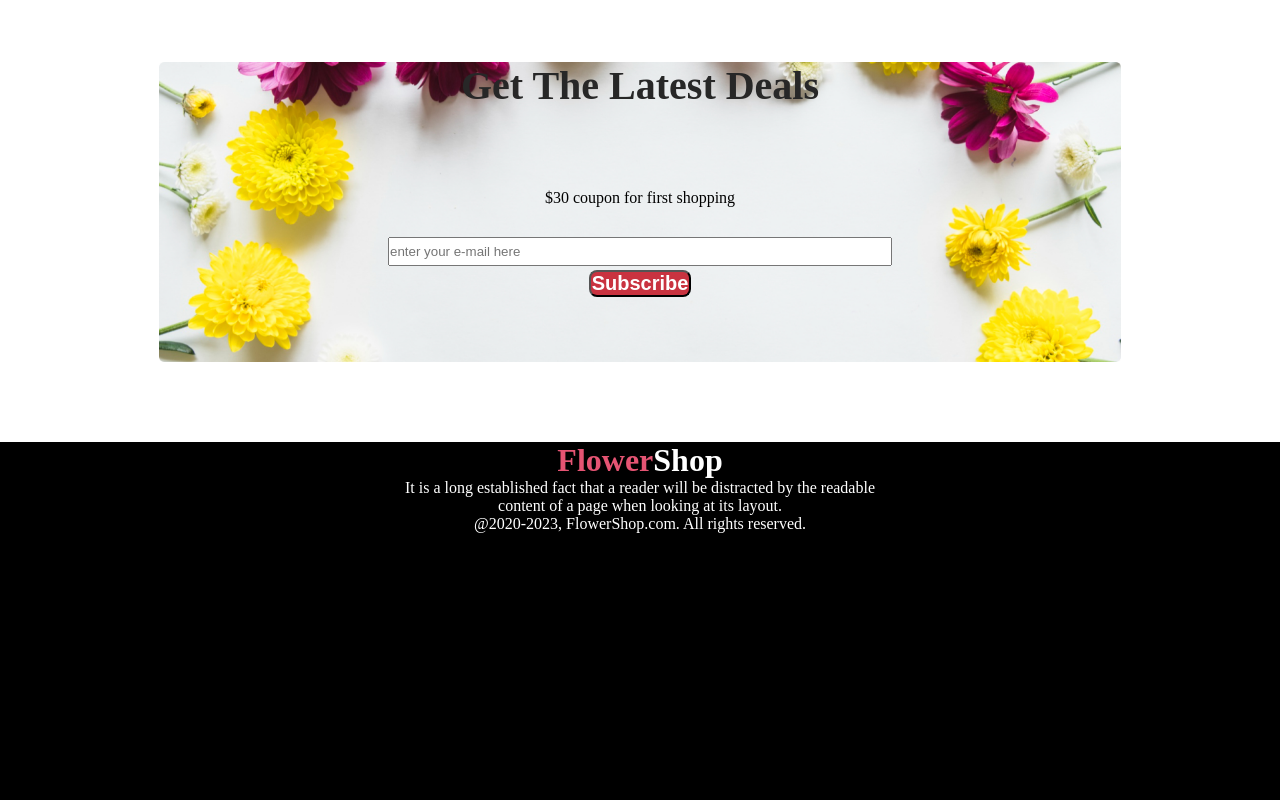
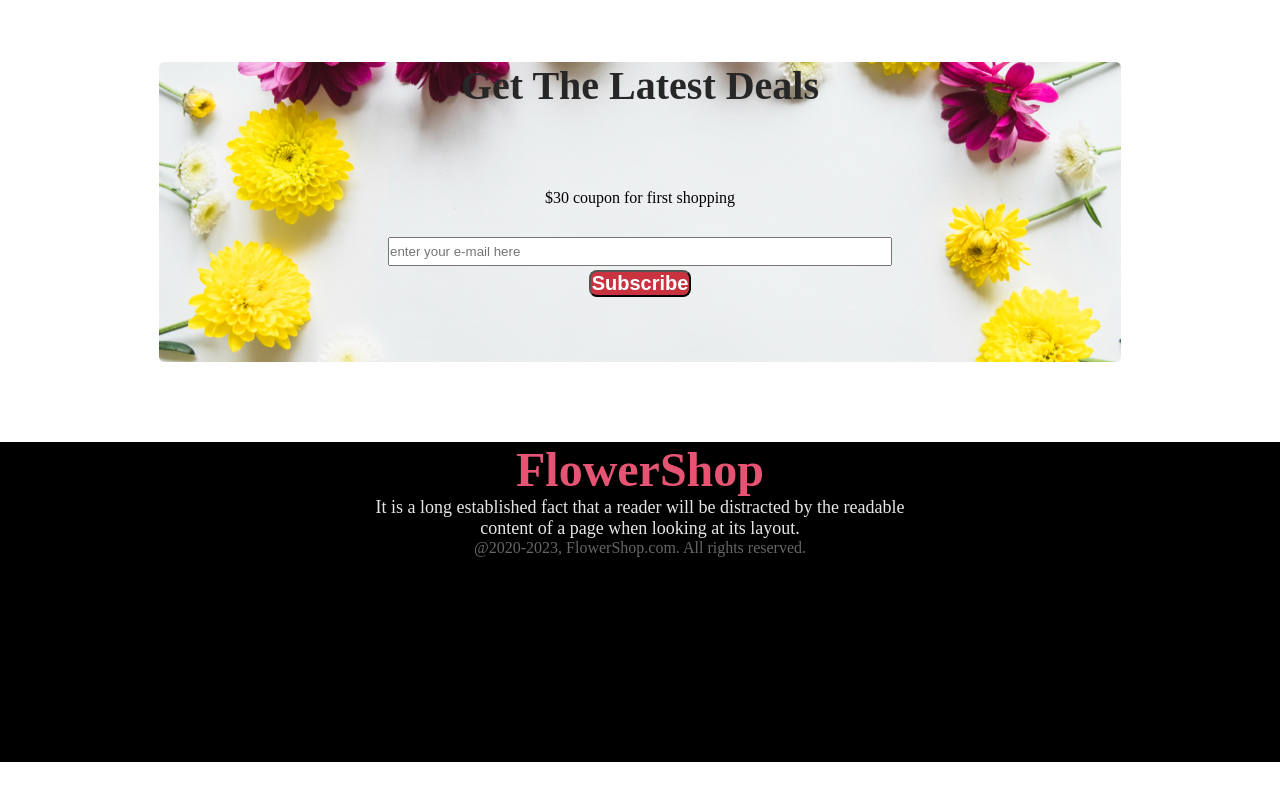
Before and after one commit to GGTuran/flower-shop-portfolio, a plain HTML site: page index.html in a window 1280 px wide. Shown: the part 3313-4113 px from the top of the page. After the commit the page ends 4075 px from the top, so only its background shows below. Drawn offline with Linux system fonts and the light colour scheme.

Commit message:
pls be rigth

```diff
--- a/index.html
+++ b/index.html
@@ -99,7 +99,7 @@
 
 
         <div class="foot-div">
-            <h1><span style="color:  #E55473;">Flower</span>Shop</h1>
+            <h1 class="foot-head"><span style="color:  #E55473;">Flower</span>Shop</h1>
         <p class="foot-para">It is a long established fact that a reader will be distracted by the readable <br> content of a page when looking at its layout.</p>
         <p class="foot-para1">@2020-2023, FlowerShop.com. All rights reserved. </p>
         </div>
--- a/style.css
+++ b/style.css
@@ -204,9 +204,26 @@ width: 10%; height: 100%;
 
 /* footer style */
 .foot-div{
-    height: 60vh;
+    height: 40vh;
     background-color: black;
     color: white;
     align-items: center;
     text-align: center;
 }
+.foot-head{
+    align-items: center;
+    text-align: center;
+    color: #E55473;
+font-size: 48px;
+font-weight: 800;
+}
+.foot-para{
+    color: rgba(255, 255, 255, 0.90);
+font-size: 18px;
+font-weight: 400;
+}
+.foot-para1{
+    color: rgba(255, 255, 255, 0.40);
+font-size: 16px;
+font-weight: 400;
+}
```
